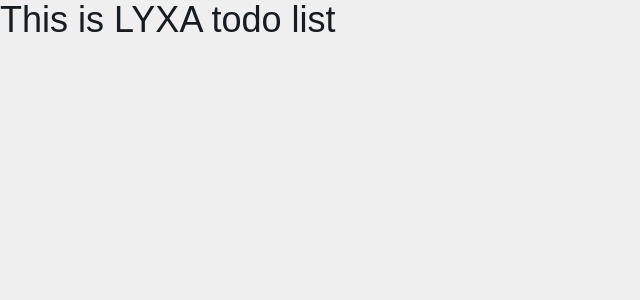
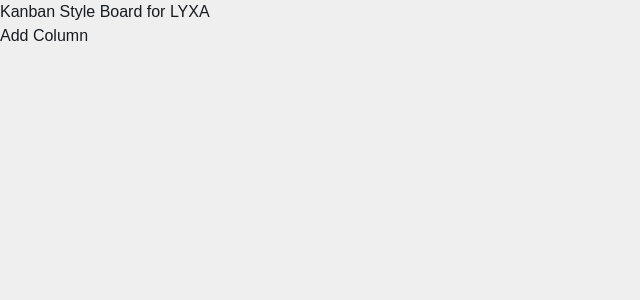
Before and after one commit to Hasibul294/Lyxa-todo-list, a React (Vite) app: page / in a window 1280 px wide. Shown: the top 300 px of the page, without its empty margins (0-640 px from the left). Built offline with nearby package versions, Linux system fonts and the light colour scheme; a web font is replaced by a local one.

Commit message:
add main board

```diff
--- a/src/App.tsx
+++ b/src/App.tsx
@@ -1,5 +1,12 @@
 function App() {
-  return <div className="text-4xl">This is LYXA todo list</div>;
+  return (
+    <>
+      <div>
+        <h1>Kanban Style Board for LYXA</h1>
+        <button>Add Column</button>
+      </div>
+    </>
+  );
 }
 
 export default App;
--- /dev/null
+++ b/src/components/MainBoard.tsx
@@ -0,0 +1,5 @@
+const MainBoard = () => {
+  return <div>this is the main board</div>;
+};
+
+export default MainBoard;
```
